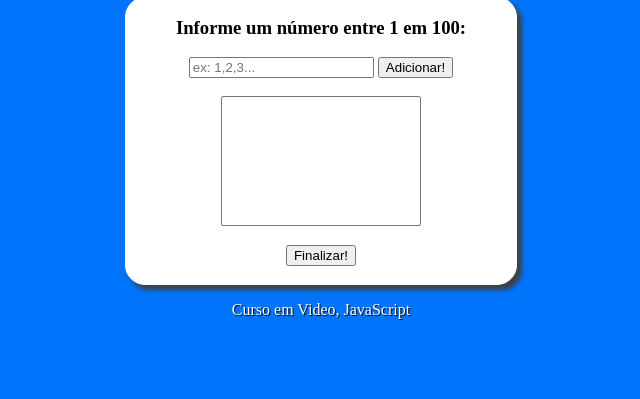
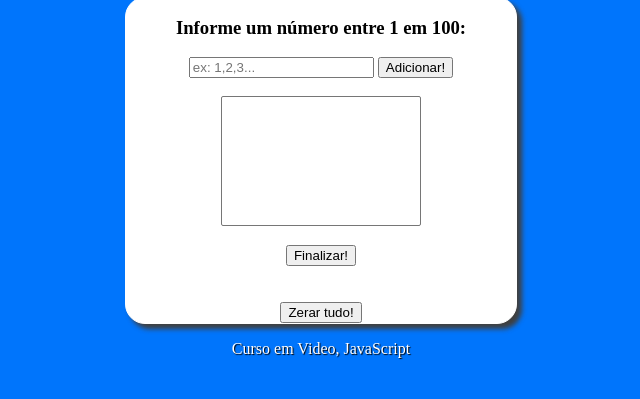
Before and after one commit to Fabricio1408/Manipula-o-de-um-array, a plain HTML site: page index.html in a window 1280 px wide. Shown: the part 91-490 px from the top of the page, without its empty margins (319-959 px from the left). Drawn offline with Linux system fonts and the light colour scheme.

Commit message:
Update index.html
Adicionando botão para zerar todos os índices

```diff
--- a/index.html
+++ b/index.html
@@ -25,6 +25,10 @@
         <br>
         <br>
         <div id="res"></div>
+        <br>
+        <button id="zerou" onclick="zerar()">Zerar tudo!</button>
+        <br>
+
 
     </section>
 
```
